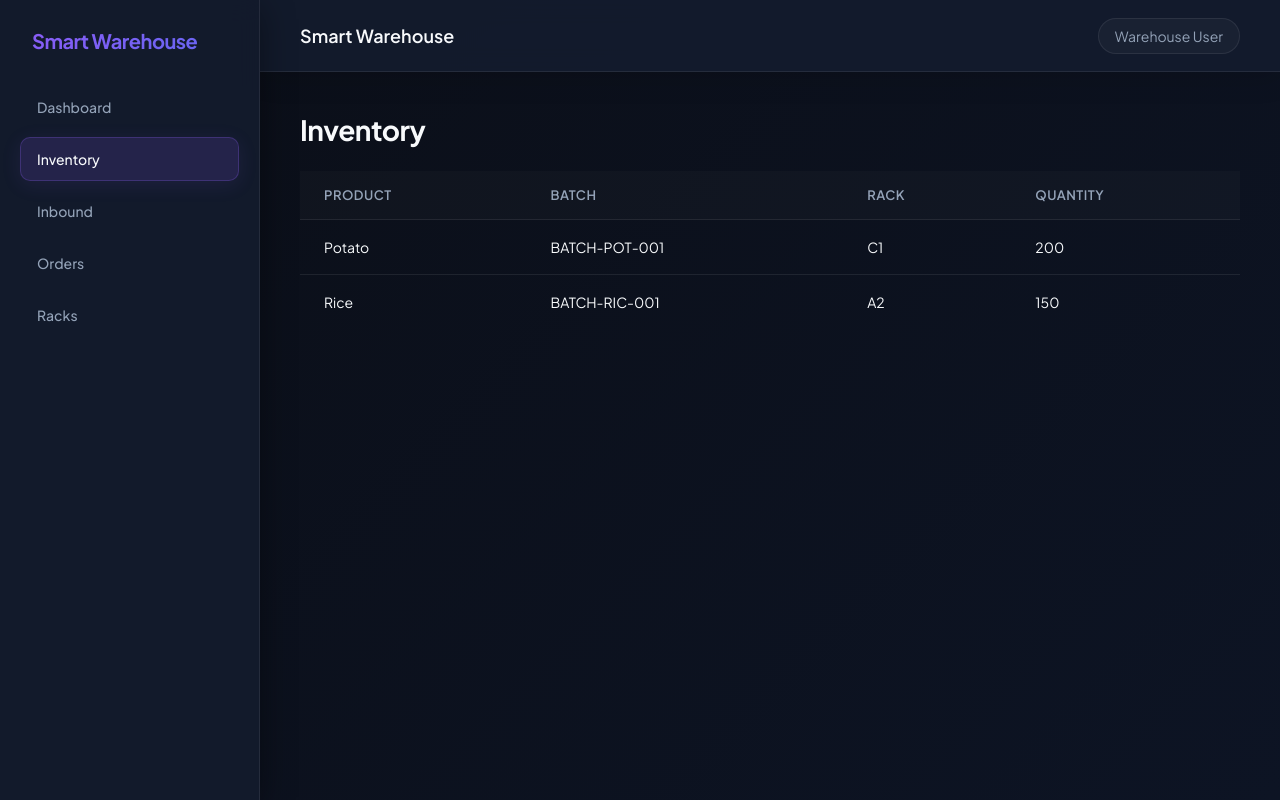
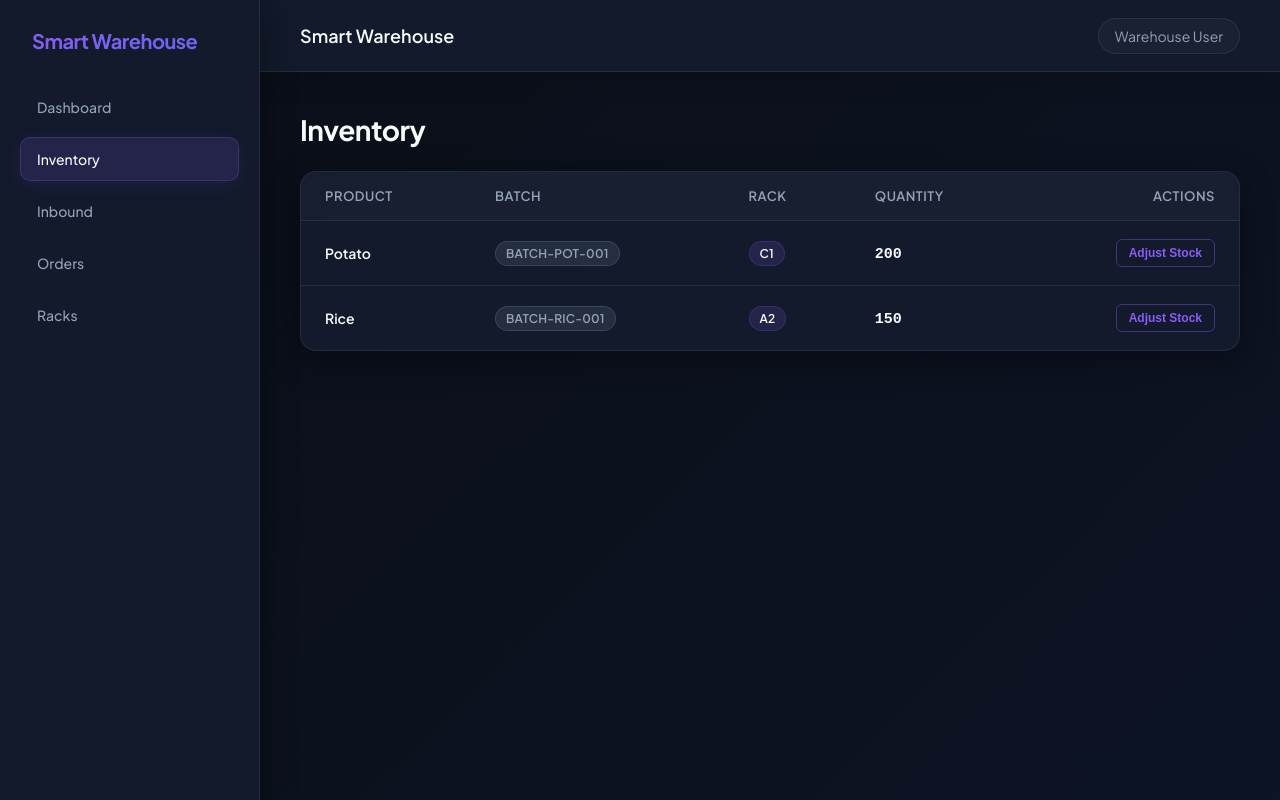
Before and after one commit to dhotrekrishna689-a11y/Warehouse_management_project, a React app in the folder frontend/: page /inventory in a window 1280 px wide. Built offline with nearby package versions, Linux system fonts and the light colour scheme; the HTML template or start-up script is replaced by a standard one.

Commit message:
feat(inventory-table): add Adjust Stock button and styled badge components

```diff
--- a/frontend/src/components/inventory/InventoryTable.jsx
+++ b/frontend/src/components/inventory/InventoryTable.jsx
@@ -1,5 +1,6 @@
-function InventoryTable({ inventories }) {
+function InventoryTable({ inventories, onAdjustStock }) {
   return (
+    <div className="table-container">
       <table>
         <thead>
           <tr>
@@ -7,20 +8,48 @@ function InventoryTable({ inventories }) {
             <th>Batch</th>
             <th>Rack</th>
             <th>Quantity</th>
+            <th style={{ textAlign: "right" }}>Actions</th>
           </tr>
         </thead>
 
         <tbody>
-        {inventories.map((inventory) => (
+          {inventories.length === 0 ? (
+            <tr>
+              <td colSpan="5" style={{ textAlign: "center", color: "var(--text-secondary)", padding: "32px" }}>
+                No inventories found.
+              </td>
+            </tr>
+          ) : (
+            inventories.map((inventory) => (
               <tr key={inventory.inventory_id}>
-            <td>{inventory.product_name}</td>
-            <td>{inventory.batch_name}</td>
-            <td>{inventory.rack_number}</td>
-            <td>{inventory.quantity}</td>
+                <td>
+                  <span style={{ fontWeight: 600 }}>{inventory.product_name}</span>
+                </td>
+                <td>
+                  <span className="badge badge-slate">{inventory.batch_name}</span>
+                </td>
+                <td>
+                  <span className="badge badge-violet">{inventory.rack_number}</span>
+                </td>
+                <td>
+                  <span style={{ fontFamily: "monospace", fontSize: "15px", fontWeight: "bold" }}>
+                    {inventory.quantity}
+                  </span>
+                </td>
+                <td style={{ textAlign: "right" }}>
+                  <button
+                    className="btn btn-outline-violet btn-sm"
+                    onClick={() => onAdjustStock(inventory)}
+                  >
+                    Adjust Stock
+                  </button>
+                </td>
               </tr>
-        ))}
+            ))
+          )}
         </tbody>
       </table>
+    </div>
   );
 }
 
```
Lines whose indentation alone changed are shown as unchanged.
